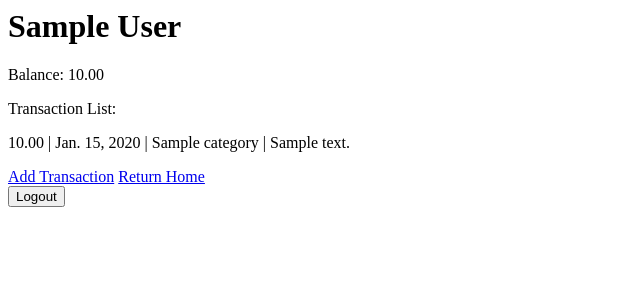
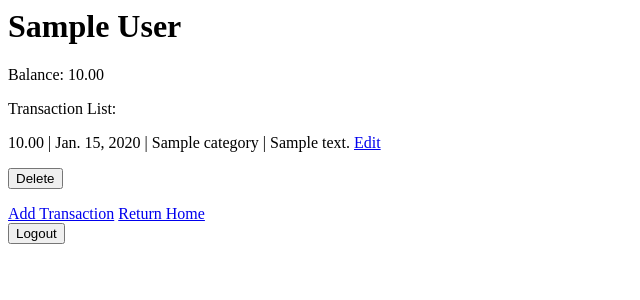
Before and after one commit to michaelb0506-dev/FinanceTracker, a Django app: page /accounts/1/ in a window 1280 px wide. Shown: the top 300 px of the page, without its empty margins (0-640 px from the left). Run offline with Django 5.2, Linux system fonts and the light colour scheme; a user stored in the database is signed in; tables that the repository leaves empty hold one stand-in row (values such as "Sample post").

Commit message:
Created Edit/Delete transaction buttons and functionality

```diff
--- a/rango/templates/rango/accounts.html
+++ b/rango/templates/rango/accounts.html
@@ -12,6 +12,14 @@
             -{{transaction.amount}}
         {% endif %}
          | {{transaction.date}} | {{transaction.category}} | {{transaction.description}}
+
+        <a href="{% url 'rango:edit_transaction' transaction.id %}"> Edit </a>
+
+        <form method="post" action="{% url 'rango:delete_transaction' transaction.id %}">
+            {% csrf_token %}
+            <button type="submit"> Delete </button>
+        </form>
+
     </p>
 {% endfor %}
 
--- /dev/null
+++ b/rango/templates/rango/edit_transaction.html
@@ -0,0 +1,5 @@
+<form method="post">
+      {% csrf_token %}
+      {{ transactionform}}
+      <button type="submit"> Submit </button>
+</form>
--- a/rango/urls.py
+++ b/rango/urls.py
@@ -13,4 +13,6 @@ urlpatterns = [
     path('accounts/<int:account_id>/',views.account_page, name='account_page'),
     path('accounts/<int:account_id>/add_transaction/', views.add_transaction, name='add_transaction'),
     path('create_category/<int:account_id>/', views.create_category, name='create_category'),
+    path('transaction/<int:transaction_id>/delete/', views.delete_transaction, name='delete_transaction'),
+    path('transaction/<int:transaction_id>/edit/', views.edit_transaction, name='edit_transaction'),
 ]
--- a/rango/views.py
+++ b/rango/views.py
@@ -89,3 +89,23 @@ def add_transaction(request, account_id):
     else:
         transactionform = TransactionForm(user=request.user)
         return render(request, 'rango/add_transaction.html', {"transactionform": transactionform, "account": account})
+
+@login_required
+def edit_transaction(request, transaction_id):
+    transaction = get_object_or_404(Transaction, id=transaction_id, account__user=request.user)
+    if request.method == 'POST':
+        form = TransactionForm(request.POST, instance=transaction, user=request.user)
+        if form.is_valid():
+            form.save()
+            return redirect('rango:account_page', account_id=transaction.account.id)
+        else:
+            return render(request, 'rango/edit_transaction.html', {"transactionform": form, "transaction": transaction})
+    else:
+        form = TransactionForm(instance=transaction, user=request.user)
+        return render(request, 'rango/edit_transaction.html', {"transactionform": form, "transaction": transaction})
+
+@login_required
+def delete_transaction(request, transaction_id):
+    transaction = get_object_or_404(Transaction, id=transaction_id, account__user=request.user)
+    transaction.delete()
+    return redirect('rango:account_page', account_id=transaction.account.id)
```
